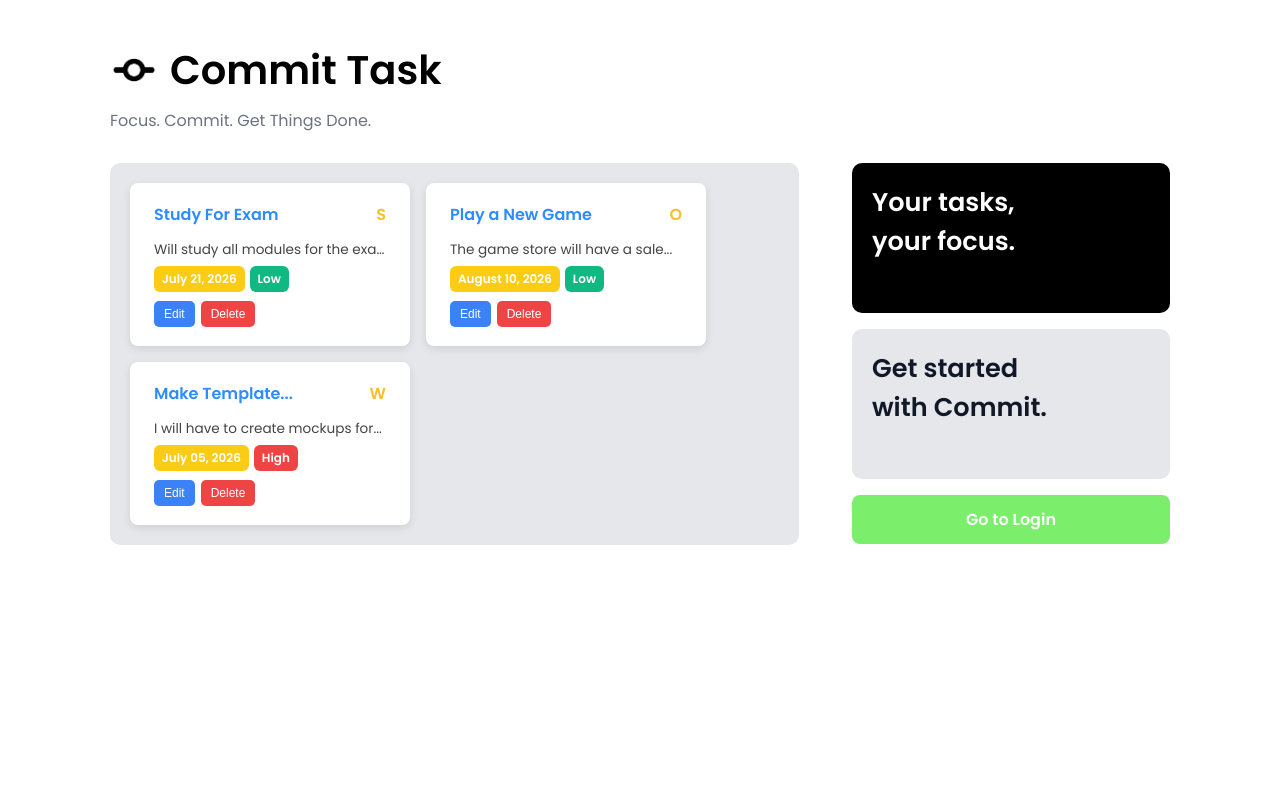
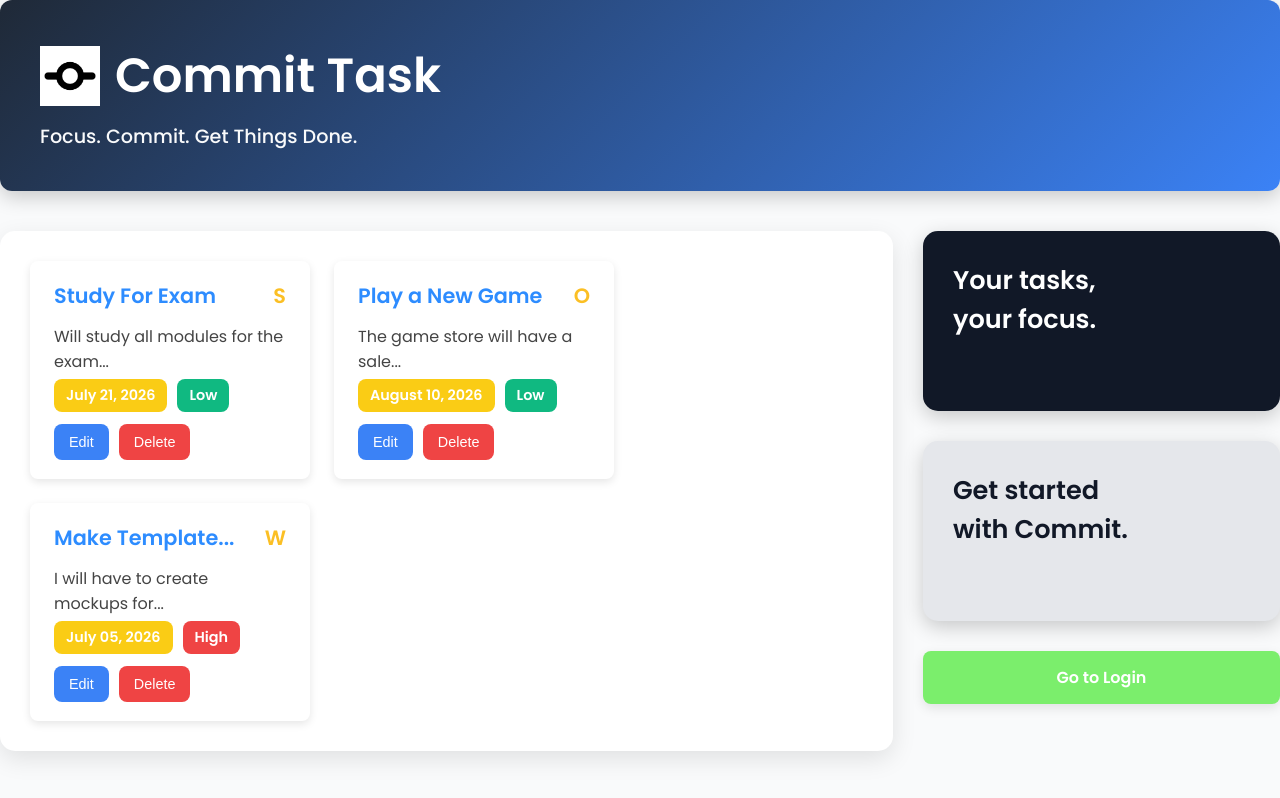
Before and after one commit to Itsmeejoshiee/6apsi-repository, a React (Create React App) app: page / in a window 1280 px wide. Shown: the top 798 px of the page. Built offline with nearby package versions, Linux system fonts and the light colour scheme; the HTML template or start-up script is replaced by a standard one.

Commit message:
ui updated landing and login pages

```diff
--- a/src/styles/LandingPage.css
+++ b/src/styles/LandingPage.css
@@ -7,74 +7,83 @@
 
 body {
   font-family: 'Poppins', sans-serif;
-  background-color: #fff;
-  color: #111827;
+  background-color: #f9fafb;
+  color: #333;
+  padding-top: 40px;
 }
 
-.container {
-  max-width: 1100px;
-  margin: 40px auto;
-  padding: 0 20px;
-}
 
 .header {
-  margin-bottom: 30px;
-  color: #000000;
+  margin-bottom: 40px;
+  color: #fff;
+  background: linear-gradient(135deg, #1f2937, #3b82f6);
+  padding: 40px;
+  border-radius: 12px;
+  box-shadow: 0 6px 20px rgba(0, 0, 0, 0.2);
 }
 
 .logo-wrap {
   display: flex;
   align-items: center;
-  gap: 12px;
+  gap: 15px;
 }
 
 .logo-img {
-  width: 48px;
-  height: 48px;
+  width: 60px;
+  height: 60px;
   object-fit: contain;
 }
 
 .logo-text {
-  font-size: 2.5rem;
+  font-size: 3rem;
   font-weight: 700;
+  color: #ffffff;
 }
 
 .tagline {
-  margin-top: 8px;
-  font-size: 1rem;
-  color: #6b7280;
+  margin-top: 10px;
+  font-size: 1.2rem;
+  color: #f9fafb;
+  font-weight: 500;
 }
+
 
 .main-content {
   display: flex;
   justify-content: space-between;
-  gap: 20px;
+  gap: 30px;
 }
 
 .task-section {
-  background: #e5e7eb;
-  padding: 20px;
-  border-radius: 10px;
-  width: 65%;
+  background: #ffffff;
+  padding: 30px;
+  border-radius: 15px;
+  width: 70%;
   display: flex;
   flex-wrap: wrap;
-  gap: 16px;
+  gap: 24px;
+  box-shadow: 0 8px 25px rgba(0, 0, 0, 0.1);
 }
 
 .task-card {
   background: #ffffff;
-  border-radius: 10px;
-  padding: 16px;
-  width: 220px;
-  box-shadow: 0 2px 6px rgba(0, 0, 0, 0.05);
+  border-radius: 15px;
+  padding: 25px;
+  width: 280px;
+  box-shadow: 0 6px 15px rgba(0, 0, 0, 0.1);
+  transition: 0.3s ease-in-out;
+}
+
+.task-card:hover {
+  transform: translateY(-10px);
+  box-shadow: 0 10px 30px rgba(0, 0, 0, 0.1);
 }
 
 .task-card h3 {
-  font-size: 1rem;
-  margin-bottom: 4px;
-  white-space: nowrap;
-  overflow: hidden;
-  text-overflow: ellipsis;
+  font-size: 1.3rem;
+  margin-bottom: 8px;
+  color: #111827;
+  font-weight: 600;
 }
 
 .task-card .symbol {
@@ -84,51 +93,50 @@ body {
 }
 
 .task-card p {
-  font-size: 0.85rem;
+  font-size: 1rem;
   color: #6b7280;
-  margin-bottom: 10px;
-  white-space: nowrap;
-  overflow: hidden;
-  text-overflow: ellipsis;
+  margin-bottom: 14px;
 }
 
 .badge {
   display: inline-block;
-  padding: 4px 8px;
-  border-radius: 6px;
-  font-size: 0.75rem;
+  padding: 6px 12px;
+  border-radius: 8px;
+  font-size: 0.9rem;
   font-weight: 600;
-  margin-right: 5px;
-  margin-bottom: 8px;
+  margin-right: 10px;
+  margin-bottom: 12px;
 }
 
 .badge.date {
   background: #facc15;
-  color: #ffffff;
+  color: #fff;
 }
 
 .badge.low {
   background: #10b981;
-  color: #ffffff;
+  color: #fff;
 }
 
 .badge.high {
   background: #ef4444;
-  color: #ffffff;
+  color: #fff;
 }
 
 .actions button {
-  padding: 6px 10px;
-  font-size: 0.75rem;
-  margin-right: 6px;
+  padding: 10px 15px;
+  font-size: 0.9rem;
+  margin-right: 10px;
   border: none;
-  border-radius: 5px;
+  border-radius: 8px;
   cursor: pointer;
+  transition: 0.2s;
 }
 
 .edit {
   background: #3b82f6;
   color: #fff;
+  border-radius: 8px;
 }
 
 .delete {
@@ -136,24 +144,31 @@ body {
   color: #fff;
 }
 
+.actions button:hover {
+  transform: scale(1.05);
+  opacity: 0.85;
+}
+
+
 .side-panel {
-  width: 30%;
+  width: 28%;
   display: flex;
   flex-direction: column;
-  gap: 16px;
+  gap: 30px;
 }
 
 .panel {
-  padding: 20px;
-  border-radius: 10px;
+  padding: 30px;
+  border-radius: 15px;
   font-size: 1.6rem;
   font-weight: 600;
-  height: 150px;
+  height: 180px;
+  color: #fff;
+  box-shadow: 0 6px 20px rgba(0, 0, 0, 0.2);
 }
 
 .panel.black {
-  background: #000000;
-  color: #ffffff;
+  background: #111827;
 }
 
 .panel.gray {
@@ -165,13 +180,44 @@ body {
   background-color: #7bee6c;
   color: white;
   text-align: center;
-  padding: 12px;
+  padding: 14px;
   font-weight: bold;
   border-radius: 8px;
   text-decoration: none;
-  transition: 0.2s;
+  transition: 0.3s;
+  box-shadow: 0 4px 12px rgba(0, 0, 0, 0.1);
 }
 
 .landing-button:hover {
   background-color: #64d45d;
+  transform: translateY(-3px);
+  box-shadow: 0 6px 16px rgba(0, 0, 0, 0.2);
+  transition: 0.3s ease-in-out;
 }
+
+/* Task Progress Bar */
+.task-card .progress-bar {
+  width: 100%;
+  height: 6px;
+  background-color: #f3f4f6;
+  border-radius: 6px;
+  margin-top: 15px;
+}
+
+.task-card .progress-bar .progress {
+  height: 100%;
+  border-radius: 6px;
+  transition: 0.3s ease-in-out;
+}
+
+.task-card .progress-bar.low .progress {
+  background-color: #10b981;
+}
+
+.task-card .progress-bar.medium .progress {
+  background-color: #fbbf24;
+}
+
+.task-card .progress-bar.high .progress {
+  background-color: #ef4444;
+}
--- a/src/styles/LoginPage.css
+++ b/src/styles/LoginPage.css
@@ -1,4 +1,5 @@
 @import url('https://fonts.googleapis.com/css2?family=Poppins:wght@300;400;500;600&display=swap');
+
 
 body, html {
     margin: 0;
@@ -7,6 +8,7 @@ body, html {
     height: 100%;
     color: white;
 }
+
 
 .fade-in {
     animation: fadeIn 0.8s ease-in;
@@ -25,14 +27,13 @@ body, html {
 
 .loginContainer {
     display: flex;
-    height: 90vh;
-    transform: translateY(50px);
+    height: 100vh;
     opacity: 0;
     transition: transform 0.5s ease-out, opacity 0.5s ease-out;
+    background: linear-gradient(135deg, #3b82f6, #ff5e57);
 }
 
 .loginContainer.fade-slide-in {
-    transform: translateY(0);
     opacity: 1;
 }
 
@@ -41,13 +42,13 @@ body, html {
     top: 20px;
     left: 20px;
     font-size: 30px;
-    color: #000;
+    color: #fff;
     cursor: pointer;
     z-index: 999;
 }
 
 .backIcon:hover {
-    color: #00000049;
+    color: #ffffffb3;
 }
 
 .leftSection {
@@ -56,42 +57,30 @@ body, html {
     flex-direction: column;
     justify-content: center;
     padding: 40px;
-    color: black;
+    color: #ffffff;
     text-align: center;
 }
 
-.logoContainer {
+.logo {
+    display: flex;
+    align-items: center;
+    justify-content: center;
     margin-bottom: 30px;
 }
 
-.logo {
-    width:100%;
-    display: flex;
-    align-items: center;
-    gap: 12px;
-    justify-content: center;
-}
-.login-logo-text{
-    font-size: 55px;
+.login-logo {
+    width: 120px;
 }
 
-.login-logo{
-    width:100px;
-}
-
-.slogan h2 {
-    margin: 0;
-    font-size: 32px;
-    color: #fff;
-}
-
-.slogan h2 strong {
-    color: #fff;
+.login-logo-text {
+    font-size: 3rem;
+    font-weight: 700;
+    margin-left: 15px;
 }
 
 .rightSection {
     flex: 1;
-    background-color: white;
+    background-color: #ffffff;
     display: flex;
     justify-content: center;
     align-items: center;
@@ -102,10 +91,11 @@ body, html {
     padding: 40px;
     border-radius: 12px;
     width: 100%;
-    max-width: 500px;
+    max-width: 400px;
     display: flex;
     flex-direction: column;
-    background-color: #e6e6e6ec;
+    background-color: #f8f8f8;
+    box-shadow: 0 4px 10px rgba(0, 0, 0, 0.1);
     justify-items: center;
     align-content: center;
 }
@@ -114,71 +104,84 @@ body, html {
     font-size: 28px;
     font-weight: 600;
     margin-bottom: 20px;
-    color: white;
+    color: #333;
     text-align: left;
 }
 
 .inputGroup {
-    width: 540px;
+    width: 100%;
     display: flex;
-    z-index: 99;
-    left:-100px;
-    position:relative;
-    flex-direction: row;
-    text-align: center;
-    align-content: center;
+    flex-direction: column;
+    margin-bottom: 20px;
     align-items: center;
-    gap: 6px;
-    margin-bottom: 25px;
 }
 
-.inputGroup .label-one {
-    font-size: 16px;
-    font-weight: bold;
-    color: #ffffff;
-    width:20%;
-    height: 100%;
-    padding:10px;
-    background-color: #3c7fd2;
-    border-radius: 10px;
-    margin-right: 15px;
+.inputGroup label {
+    font-size: 14px;
+    font-weight: 600;
+    color: #555;
+    margin-bottom: 6px;
 }
 
-.inputGroup .label-two {
+.inputGroup input {
+    width: 100%;
+    padding: 14px;
+    border-radius: 8px;
+    border: 1px solid #ddd;
+    background-color: #f9f9f9;
+    color: #333;
     font-size: 16px;
-    font-weight: bold;
-    color: #ffffff;
-    width:20%;
-    height: 100%;
-    padding:10px;
-    background-color: #ea6c4b;
-    border-radius: 10px;
-    margin-right: 15px;
+    margin-bottom: 10px;
+    transition: border-color 0.3s ease;
 }
 
-.inputGroup input{
-    width:80%;
-    padding: 10px;
-    border-radius: 6px;
+.inputGroup input:focus {
+    outline: none;
+    border-color: #3b82f6;
+}
+
+.inputGroup button {
+    padding: 8px 16px;
+    background-color: #3b82f6;
     border: none;
-    background-color: #ffffff;
-    color: rgb(0, 0, 0);
-    font-size: 18px;
+    border-radius: 5px;
+    color: white;
+    cursor: pointer;
+    font-size: 14px;
+    transition: background-color 0.3s ease;
+}
+
+.inputGroup button:hover {
+    background-color: #2563eb;
+}
+
+
+.password-toggle {
+    background: none;
+    border: none;
+    color: #3b82f6;
+    cursor: pointer;
+    font-weight: bold;
+    font-size: 14px;
+    transition: color 0.3s ease;
+}
+
+.password-toggle:hover {
+    color: #2563eb;
 }
 
 .loginButton {
-    margin-top: 10px;
     padding: 12px;
     background-color: #7ed957;
     border: none;
-    border-radius: 6px;
+    border-radius: 8px;
     font-weight: 600;
-    font-size: 15px;
+    font-size: 16px;
     color: white;
     cursor: pointer;
     transition: background-color 0.3s ease;
-    width: 090%;
-    align-self: center;
+    width: 100%;
+    margin-top: 20px;
 }
 
 .loginButton:hover {
@@ -189,7 +192,7 @@ body, html {
     margin-top: 20px;
     font-size: 14px;
     text-align: left;
-    color: #000;
+    color: #333;
     align-self: center;
 }
 
@@ -203,3 +206,51 @@ body, html {
 .register-link .register-action:hover {
     text-decoration: underline;
 }
+
+
+@media (max-width: 768px) {
+    .loginContainer {
+        flex-direction: column;
+    }
+
+    .rightSection {
+        padding-left: 30px;
+    }
+
+    .loginBox {
+        width: 90%;
+        max-width: 350px;
+    }
+
+    .inputGroup input {
+        font-size: 14px;
+    }
+
+    .login-logo-text {
+        font-size: 2.5rem;
+    }
+}
+
+
+
+.logo {
+    display: flex;
+    align-items: center;
+    justify-content: center;
+    margin-bottom: 30px;
+    background-color: #ffffff;
+    padding: 20px;
+    border-radius: 8px;
+    box-shadow: 0 4px 10px rgba(0, 0, 0, 0.1);
+}
+
+.login-logo {
+    width: 120px;
+}
+
+.login-logo-text {
+    font-size: 3rem;
+    font-weight: 700;
+    margin-left: 15px;
+    color: #333;
+}
```
Also changed, not shown: 1 other file (tests, documents, lock files or other folders).
